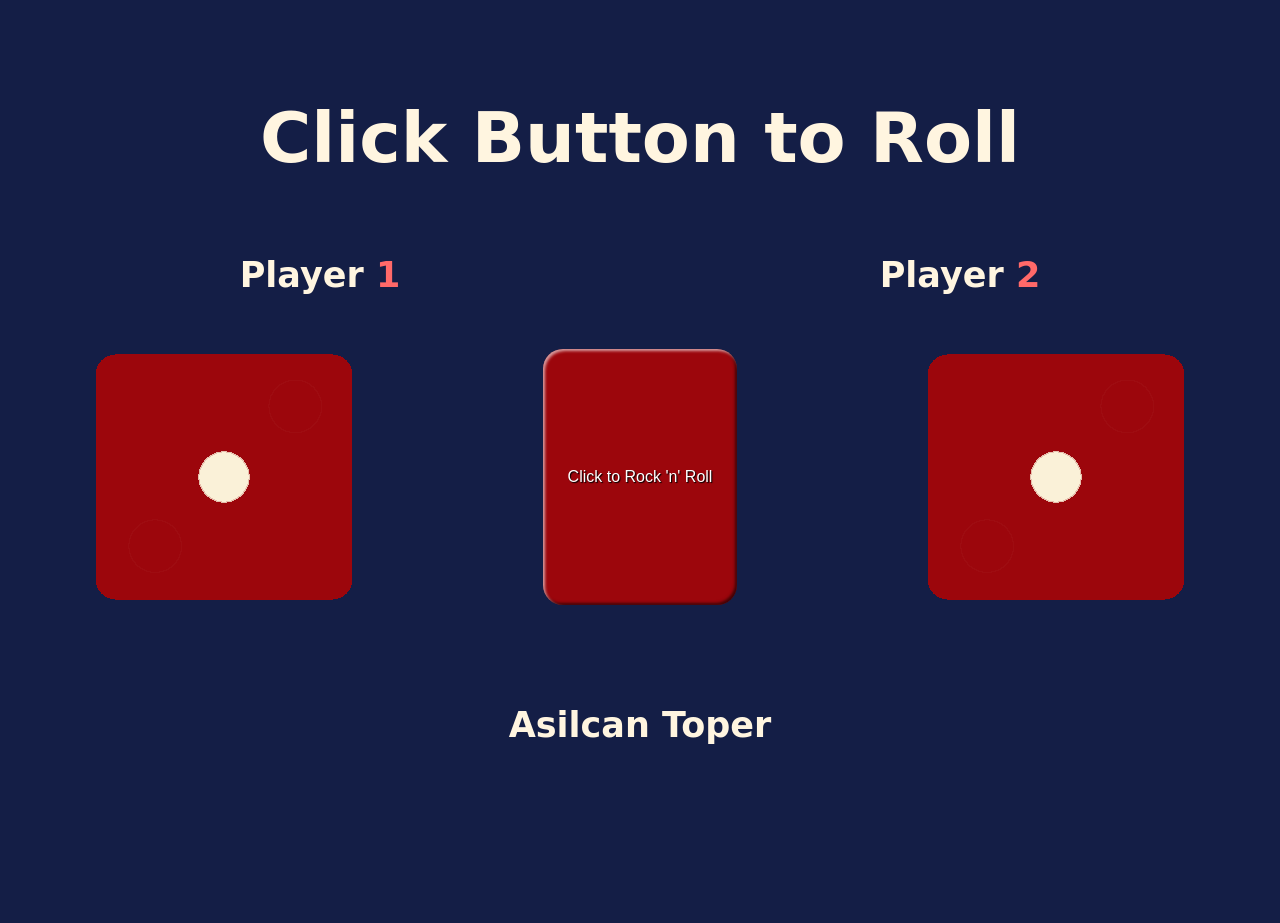
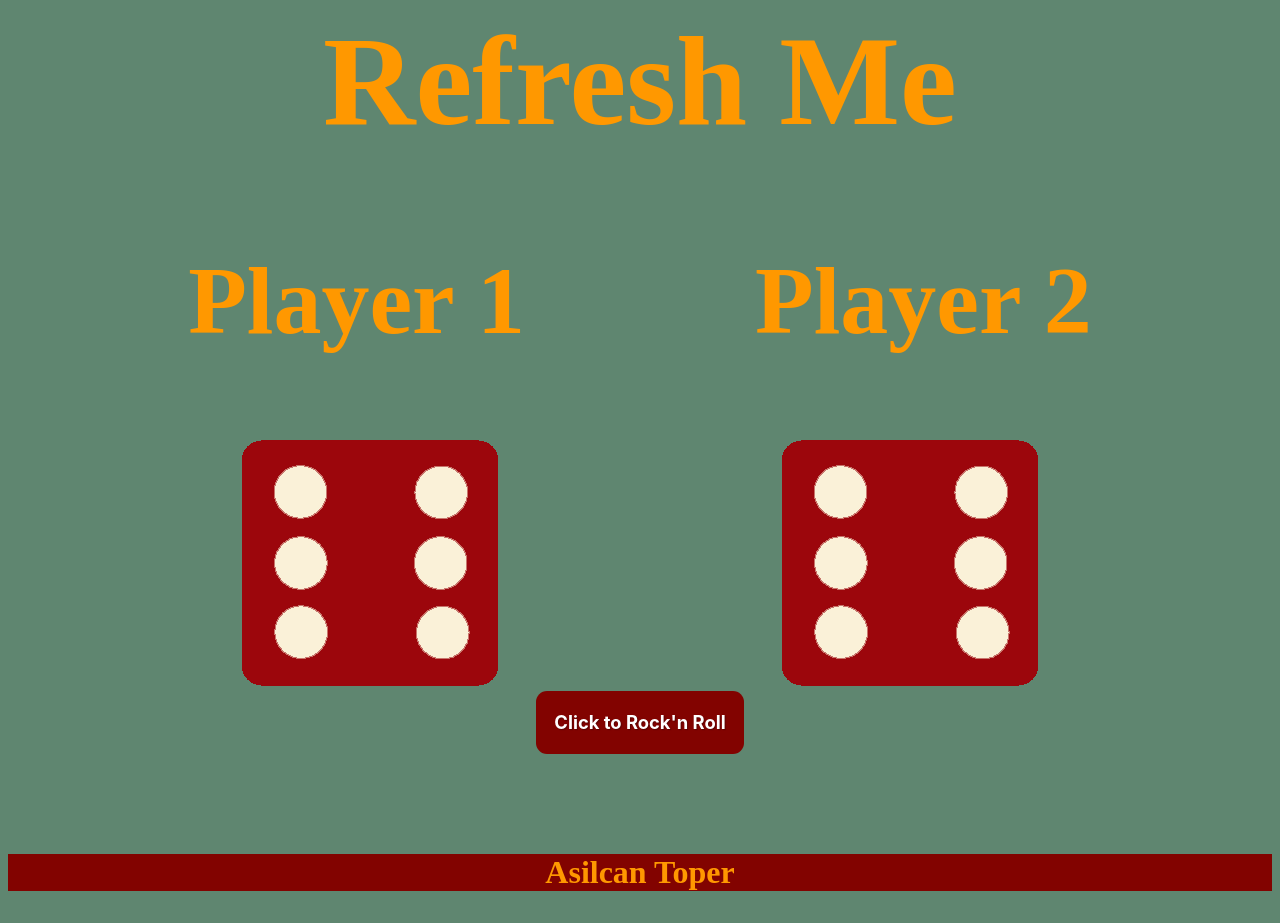
Before and after one commit to KapteynUniverse/Dice-Game, a plain HTML site: page index.html in a window 1280 px wide. Before the commit the page ends 847 px from the top, so only its background shows below. Drawn offline with Linux system fonts and the light colour scheme; a web font is replaced by a local one.

Commit message:
Add files via upload

```diff
--- a/index.html
+++ b/index.html
@@ -2,29 +2,30 @@
 <html lang="en">
   <head>
     <meta charset="UTF-8" />
-    <title>Dice Game</title>
+    <meta name="viewport" content="width=device-width, initial-scale=1.0" />
+    <title>Document</title>
     <link rel="stylesheet" href="styles.css" />
-    <link
-      href="https://fonts.googleapis.com/css2?family=Ruge+Boogie&display=swap"
-      rel="stylesheet"
-    />
   </head>
-  <body class="Body">
-    <h1 class="Title Text">Click Button to Roll</h1>
-    <div class="Players Conteiner">
-      <h2 class="Player1 Text">Player <span class="Number">1</span></h2>
-      <h2 class="Player2 Text">Player <span class="Number">2</span></h2>
+  <body>
+    <h1 class="title">Refresh Me</h1>
+    <div class="text flex">
+      <h2 class="player1">Player 1</h2>
+
+      <h2 class="player2">Player 2</h2>
     </div>
-    <div class="Dice Conteiner">
-      <img id="Dice1" src="./images/dice1.png" alt="Dice 1" />
-      <button id="button" class="favorite styled" type="button">
-        Click to Rock 'n' Roll
+    <div class="flex">
+      <img class="dice1" src="images/dice6.png" alt="Dice 1" />
+
+      <img class="dice2" src="images/dice6.png" alt="Dice 2" />
+    </div>
+    <div class="flex">
+      <button id="myBtn" class="button-44" role="button">
+        Click to Rock'n Roll
       </button>
-      <img id="Dice2" src="./images/dice1.png" alt="Dice 1" />
     </div>
-    <script src="./index.js" charset="UTF-8"></script>
+    <script src="index.js" charset="UTF-8"></script>
+    <footer>
+      <h3 class="text footer">Asilcan Toper</h3>
+    </footer>
   </body>
-  <footer>
-    <h3 class="Text">Asilcan Toper</h3>
-  </footer>
 </html>
--- a/index.js
+++ b/index.js
@@ -1,55 +1,23 @@
-var Dice1 = document.getElementById("Dice1");
-var Dice2 = document.getElementById("Dice2");
-function Dice() {
-  var Player1 = Math.floor(Math.random() * 6) + 1;
-  var Player2 = Math.floor(Math.random() * 6) + 1;
-  if (Player1 > Player2) {
-    document.querySelector("h1").innerHTML = "&#128681 Player 1 Wins";
-  } else if (Player1 == Player2) {
-    document.querySelector("h1").innerHTML = "TIE";
+function start() {
+  var randomNumber1 = Math.floor(Math.random() * 6 + 1);
+  var randomNumber2 = Math.floor(Math.random() * 6 + 1);
+
+  document
+    .querySelector(".dice1")
+    .setAttribute("src", "images/dice" + randomNumber1 + ".png");
+
+  document
+    .querySelector(".dice2")
+    .setAttribute("src", "images/dice" + randomNumber2 + ".png");
+
+  if (randomNumber1 > randomNumber2) {
+    document.querySelector(".title").innerHTML = "🚩Player 1 Wins!🚩";
+  } else if (randomNumber2 > randomNumber1) {
+    document.querySelector(".title").innerHTML = "🚩Player 2 Wins!🚩";
   } else {
-    document.querySelector("h1").innerHTML = "Player 2 Wins &#128681";
+    document.querySelector(".title").innerHTML = "Draw!";
   }
-  if (Player1 == 2) {
-    Dice1.src = "./images/dice2.png";
-  }
-  if (Player1 == 3) {
-    Dice1.src = "./images/dice3.png";
-  }
-
-  if (Player1 == 4) {
-    Dice1.src = "./images/dice4.png";
-  }
-
-  if (Player1 == 5) {
-    Dice1.src = "./images/dice5.png";
-  }
-
-  if (Player1 == 6) {
-    Dice1.src = "./images/dice6.png";
-  }
-  if (Player2 == 2) {
-    Dice2.src = "./images/dice2.png";
-  }
-  if (Player2 == 3) {
-    Dice2.src = "./images/dice3.png";
-  }
-
-  if (Player2 == 4) {
-    Dice2.src = "./images/dice4.png";
-  }
-
-  if (Player2 == 5) {
-    Dice2.src = "./images/dice5.png";
-  }
-
-  if (Player2 == 6) {
-    Dice2.src = "./images/dice6.png";
-  }
-  return Player1;
 }
-button.addEventListener("click", () => {
-  Dice();
+document.getElementById("myBtn").addEventListener("click", function (event) {
+  start();
 });
-
-console.log(result);
--- a/styles.css
+++ b/styles.css
@@ -1,57 +1,72 @@
-.Body {
-  background-color: #141e46;
-  height: 100vh;
-  margin: 0;
-  padding: 0;
+body {
+  background-color: #5f8670;
 }
 
-.Text {
-  color: #fff5e0;
-  font-family: "Ruge Boogie", cursive;
-  font-size: 35px;
+.text {
+  color: #ff9800;
+  font-size: 4rem;
 }
 
-.Title {
-  text-align: center;
-  padding-top: 50px;
-  font-size: 70px;
+.title {
+  margin-top: 0px;
+  display: flex;
+  font-size: 8rem;
+  color: #ff9800;
+  justify-content: center;
+  margin-bottom: 10px;
 }
 
-.Players {
-  padding-bottom: 25px;
+.flex {
+  display: flex;
+  gap: 50px;
+  justify-content: space-evenly;
 }
 
-.Number {
-  color: #ff6969;
+.button-44 {
+  background: #820300;
+  border-radius: 11px;
+  box-sizing: border-box;
+  color: #fff;
+  cursor: pointer;
+  font-family: Mija, -apple-system, BlinkMacSystemFont, Roboto, "Roboto Slab",
+    "Droid Serif", "Segoe UI", system-ui, Arial, sans-serif;
+  font-size: 1.15em;
+  font-weight: 700;
+  justify-content: center;
+  line-height: 33.4929px;
+  padding: 0.8em 1em;
+  text-align: center;
+  text-decoration: none;
+  text-decoration-skip-ink: auto;
+  text-shadow: rgba(0, 0, 0, 0.3) 1px 1px 1px;
+  text-underline-offset: 1px;
+  transition: all 0.2s ease-in-out;
+  user-select: none;
+  -webkit-user-select: none;
+  touch-action: manipulation;
+  word-break: break-word;
+  border: 0;
 }
 
-.Conteiner {
-  display: flex;
-  flex-direction: row;
-  justify-content: space-around;
+.button-44:active,
+.button-44:focus {
+  border-bottom-style: none;
+  border-color: #dadada;
+  box-shadow: rgba(0, 0, 0, 0.3) 0 3px 3px inset;
+  outline: 0;
 }
 
-.styled {
-  border: 0;
-  line-height: 2.5;
-  padding: 0 25px;
-  font-size: 1rem;
-  text-align: center;
-  color: #fff;
-  text-shadow: 1px 1px 1px #000;
-  border-radius: 20px;
-  background-color: rgba(156, 6, 12, 1);
-
-  box-shadow: inset 2px 2px 3px rgba(255, 255, 255, 0.6),
-    inset -2px -2px 3px rgba(0, 0, 0, 0.6);
-}
-
-.styled:active {
-  box-shadow: inset -2px -2px 3px rgba(255, 255, 255, 0.6),
-    inset 2px 2px 3px rgba(0, 0, 0, 0.6);
+.button-44:hover {
+  border-bottom-style: none;
+  border-color: #dadada;
 }
 
 footer {
   text-align: center;
   margin-top: 100px;
+  background-color: #820300;
 }
+
+.footer {
+  font-size: 2rem;
+}
```
